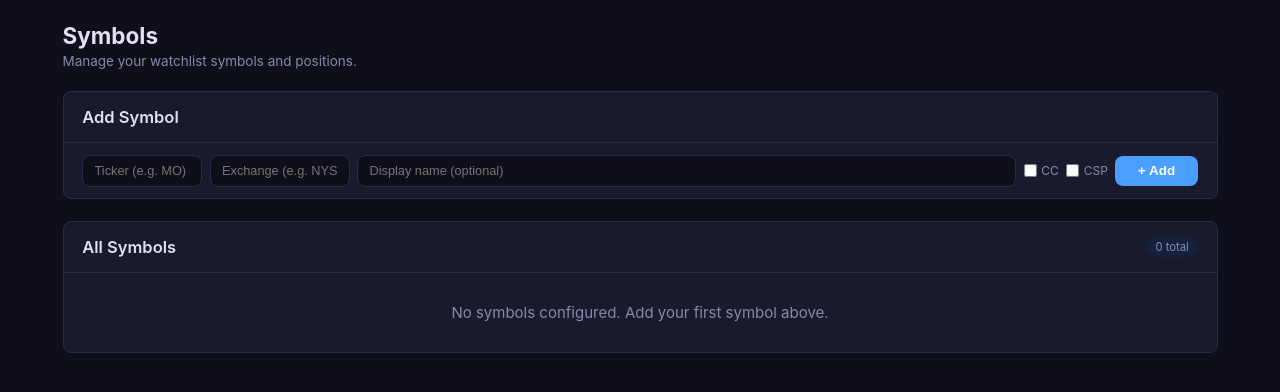
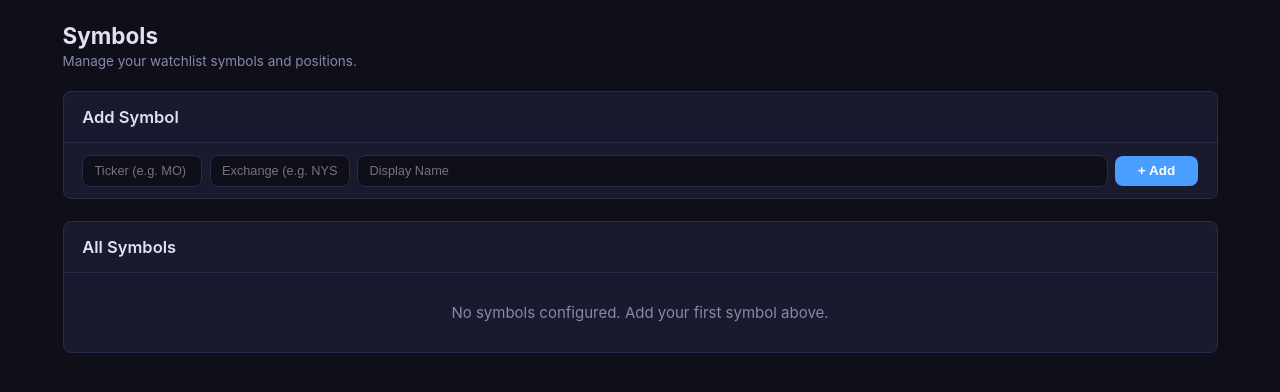
Before and after one commit to dsanchor/stock-options-manager, a FastAPI app: page /symbols in a window 1280 px wide. Shown: the part 55-447 px from the top of the page. Run offline with FastAPI, Linux system fonts and the light colour scheme.

Commit message:
UI cleanup: remove section totals, CC/CSP checkboxes from create form, default display name to Exchange:Symbol
- Remove signal/decision count totals from signals.html subtitles
- Remove symbol count badge from symbols.html All Symbols section
- Remove CC and CSP checkboxes from the Add Symbol form
- Default display_name to 'EXCHANGE:SYMBOL' format (frontend + backend)
- Placeholder now reads 'Display Name' instead of 'Display name (optional)'

Co-authored-by: Copilot <223556219+Copilot@users.noreply.github.com>

```diff
--- a/web/app.py
+++ b/web/app.py
@@ -193,6 +193,8 @@ async def api_create_symbol(request: Request):
         symbol = body.get("symbol", "").strip().upper()
         exchange = body.get("exchange", "").strip().upper()
         display_name = body.get("display_name", "").strip()
+        if not display_name:
+            display_name = f"{exchange}:{symbol}"
         covered_call = bool(body.get("covered_call", False))
         cash_secured_put = bool(body.get("cash_secured_put", False))
 
--- a/web/templates/signals.html
+++ b/web/templates/signals.html
@@ -5,7 +5,7 @@
 <div class="page-header">
     <a href="/dashboard" class="back-link">← Dashboard</a>
     <h1>{{ agent_label }}: {{ symbol }}</h1>
-    <p class="subtitle">{{ signals | length }} signal{{ "s" if signals | length != 1 else "" }} recorded</p>
+    <p class="subtitle">Signals recorded</p>
 </div>
 
 {% if signals %}
@@ -70,7 +70,7 @@
 {% if decisions %}
 <div class="page-header" style="margin-top: 2rem;">
     <h2>Recent Decisions</h2>
-    <p class="subtitle">Last {{ decisions | length }} decision{{ "s" if decisions | length != 1 else "" }} from the analysis log</p>
+    <p class="subtitle">Recent decisions from the analysis log</p>
 </div>
 <div class="card">
     <div class="table-wrap">
--- a/web/templates/symbols.html
+++ b/web/templates/symbols.html
@@ -15,9 +15,7 @@
     <div id="addSymbolForm" class="form-inline-row">
         <input type="text" id="newTicker" placeholder="Ticker (e.g. MO)" class="input-field" style="width:120px">
         <input type="text" id="newExchange" placeholder="Exchange (e.g. NYSE)" class="input-field" style="width:140px">
-        <input type="text" id="newDisplayName" placeholder="Display name (optional)" class="input-field" style="flex:1">
-        <label class="toggle-label"><input type="checkbox" id="newCC"> CC</label>
-        <label class="toggle-label"><input type="checkbox" id="newCSP"> CSP</label>
+        <input type="text" id="newDisplayName" placeholder="Display Name" class="input-field" style="flex:1">
         <button class="btn btn-primary" id="btnAddSymbol">+ Add</button>
     </div>
     <div id="addSymbolError" class="alert alert-error" style="display:none; margin:0.75rem 1.25rem;"></div>
@@ -28,7 +26,6 @@
 <div class="card">
     <div class="card-header">
         <h2>All Symbols</h2>
-        <span class="card-badge">{{ symbols | length }} total</span>
     </div>
     {% if symbols %}
     <div class="table-wrap">
@@ -88,8 +85,6 @@
         var ticker = document.getElementById('newTicker').value.trim().toUpperCase();
         var exchange = document.getElementById('newExchange').value.trim().toUpperCase();
         var displayName = document.getElementById('newDisplayName').value.trim();
-        var cc = document.getElementById('newCC').checked;
-        var csp = document.getElementById('newCSP').checked;
         var errEl = document.getElementById('addSymbolError');
         var okEl = document.getElementById('addSymbolSuccess');
         errEl.style.display = 'none';
@@ -107,8 +102,7 @@
                 headers: {'Content-Type': 'application/json'},
                 body: JSON.stringify({
                     symbol: ticker, exchange: exchange,
-                    display_name: displayName || ticker,
-                    covered_call: cc, cash_secured_put: csp
+                    display_name: displayName || (exchange + ':' + ticker)
                 })
             });
             var data = await res.json();
```
